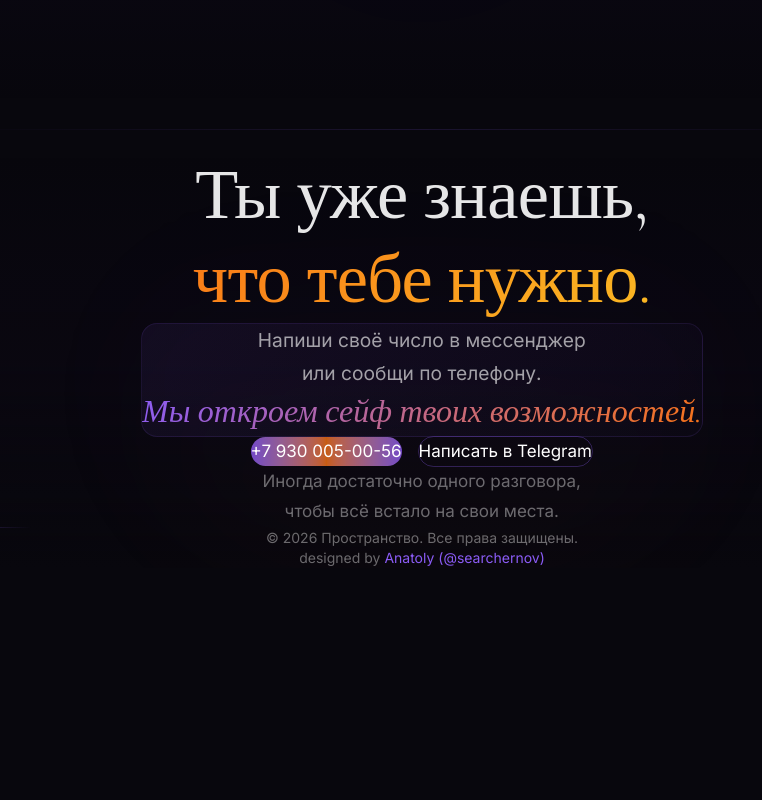
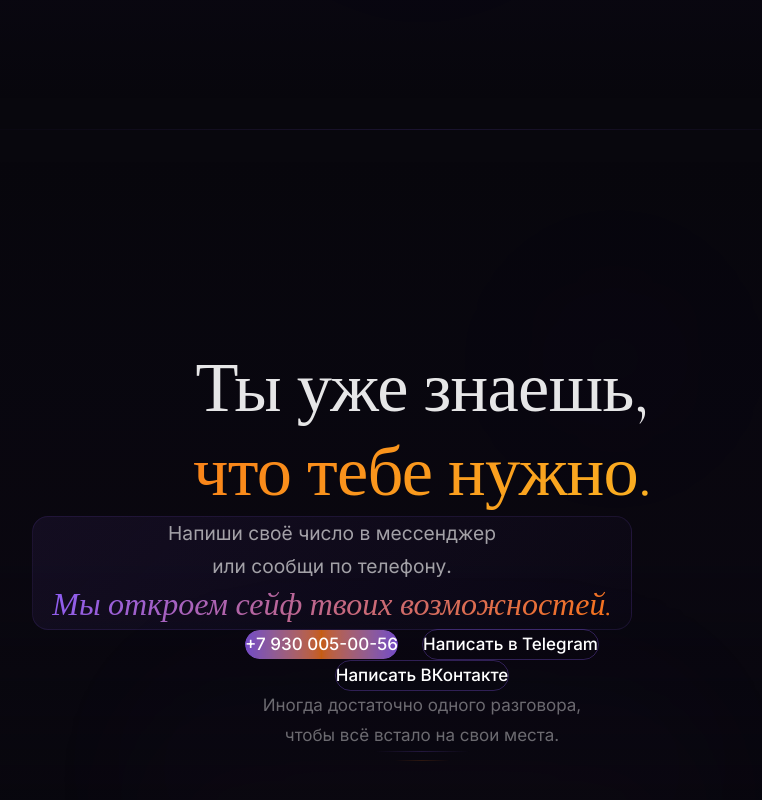
Before and after one commit to Sequr1/dn, a React (Vite) app: page / in a window 1280 px wide. Shown: the part 6848-7648 px from the top of the page, without its empty margins (218-980 px from the left). Before the commit the page ends 7416 px from the top, so only its background shows below. Built offline with nearby package versions, Linux system fonts and the light colour scheme.

Commit message:
Update ClosingSection.tsx

```diff
--- a/src/components/ClosingSection.tsx
+++ b/src/components/ClosingSection.tsx
@@ -2,7 +2,7 @@ import RevealText from './RevealText';
 
 export default function ClosingSection() {
   return (
-    <section className="relative overflow-hidden flex flex-col">
+    <section className="relative overflow-hidden min-h-screen flex items-center">
       {/* Background */}
       <div className="absolute inset-0 bg-gradient-to-b from-transparent via-deep-purple/10 to-deep-black" />
 
@@ -11,12 +11,17 @@ export default function ClosingSection() {
         <div className="w-[600px] h-[400px] rounded-full bg-gradient-to-t from-warm-orange/12 via-light-purple/8 to-transparent blur-3xl animate-gentle-pulse" />
       </div>
 
-      <div className="relative z-10 site-container w-full flex flex-col flex-1">
+      {/* Orb */}
+      <div className="absolute top-20 right-1/4 w-[250px] h-[250px] rounded-full bg-light-purple/5 blur-3xl pointer-events-none animate-gentle-pulse-2" />
+
+      <div className="relative z-10 site-container section-space w-full">
         <div className="text-column mx-auto text-center">
 
           {/* Headline */}
           <RevealText>
-            <h2 className="heading-hero">Ты уже знаешь,</h2>
+            <h2 className="heading-hero">
+              Ты уже знаешь,
+            </h2>
           </RevealText>
 
           <RevealText delay={0.25}>
@@ -42,16 +47,16 @@ export default function ClosingSection() {
 
           {/* Buttons */}
           <RevealText delay={0.65}>
-            <div className="mt-10 flex flex-col sm:flex-row items-center justify-center gap-4">
+            <div className="mt-10 flex flex-col sm:flex-row items-center justify-center gap-4 sm:gap-6">
 
               {/* Phone */}
               <a
                 href="tel:+79300050056"
-                className="group relative inline-flex items-center gap-3 rounded-full px-8 py-4 text-white transition-all"
+                className="group relative inline-flex items-center gap-3 overflow-hidden rounded-full text-white transition-all duration-500 px-8 py-4"
               >
                 <div className="absolute inset-0 rounded-full bg-gradient-to-r from-light-purple via-warm-orange to-light-purple opacity-80 group-hover:opacity-100 animate-color-shift" />
-                <span className="relative z-10 flex items-center gap-3">
-                  <span>+7 930 005-00-56</span>
+                <span className="relative z-10 font-medium">
+                  +7 930 005-00-56
                 </span>
               </a>
 
@@ -60,10 +65,26 @@ export default function ClosingSection() {
                 href="https://t.me/navlyanskiyonline"
                 target="_blank"
                 rel="noopener noreferrer"
-                className="group relative inline-flex items-center gap-3 rounded-full px-8 py-4 text-white transition-all border border-light-purple/30 hover:bg-white/5"
+                className="group relative inline-flex items-center gap-3 overflow-hidden rounded-full text-white transition-all duration-500 px-8 py-4 border border-light-purple/30 hover:bg-white/5"
               >
-                <span className="relative z-10">
+                <span className="relative z-10 font-medium">
                   Написать в Telegram
+                </span>
+              </a>
+            </div>
+          </RevealText>
+
+          {/* VK */}
+          <RevealText delay={0.8}>
+            <div className="mt-4">
+              <a
+                href="https://vk.ru/navlyanskiy"
+                target="_blank"
+                rel="noopener noreferrer"
+                className="group relative inline-flex items-center gap-3 overflow-hidden rounded-full text-white transition-all duration-500 px-8 py-4 border border-light-purple/30 hover:bg-white/5"
+              >
+                <span className="relative z-10 font-medium">
+                  Написать ВКонтакте
                 </span>
               </a>
             </div>
@@ -71,36 +92,22 @@ export default function ClosingSection() {
 
           {/* Closing text */}
           <RevealText delay={1.0}>
-            <p className="text-body text-text-muted mt-16">
+            <p className="text-body text-text-muted text-column--narrow mx-auto mt-16">
               Иногда достаточно одного разговора,
               <br />
               чтобы всё встало на свои места.
             </p>
           </RevealText>
+
+          {/* Decorative */}
+          <RevealText delay={1.2}>
+            <div className="flex flex-col items-center mt-16 gap-2">
+              <div className="h-px w-24 bg-gradient-to-r from-transparent via-light-purple/20 to-transparent" />
+              <div className="h-px w-14 bg-gradient-to-r from-transparent via-warm-orange/15 to-transparent" />
+            </div>
+          </RevealText>
+
         </div>
-
-        {/* ===== FOOTER ===== */}
-        <RevealText delay={1.2}>
-          <footer className="mt-20 pb-10 text-center text-sm text-text-muted">
-            <div className="mb-3 h-px w-24 mx-auto bg-gradient-to-r from-transparent via-light-purple/20 to-transparent" />
-
-            <p>
-              © {new Date().getFullYear()} Пространство. Все права защищены.
-            </p>
-
-            <p className="mt-2">
-              designed by{" "}
-              <a
-                href="https://t.me/searchernov"
-                target="_blank"
-                rel="noopener noreferrer"
-                className="text-light-purple hover:text-warm-orange transition-colors"
-              >
-                Anatoly (@searchernov)
-              </a>
-            </p>
-          </footer>
-        </RevealText>
       </div>
     </section>
   );
```
